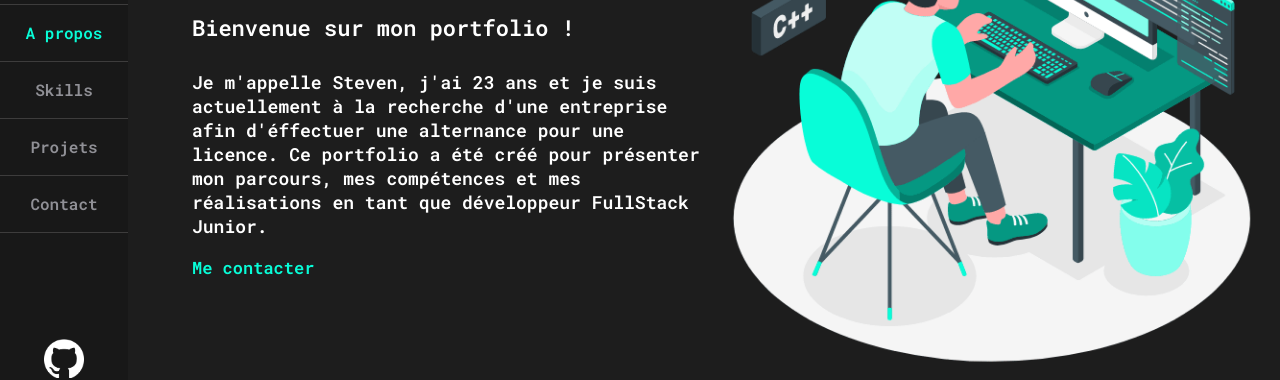
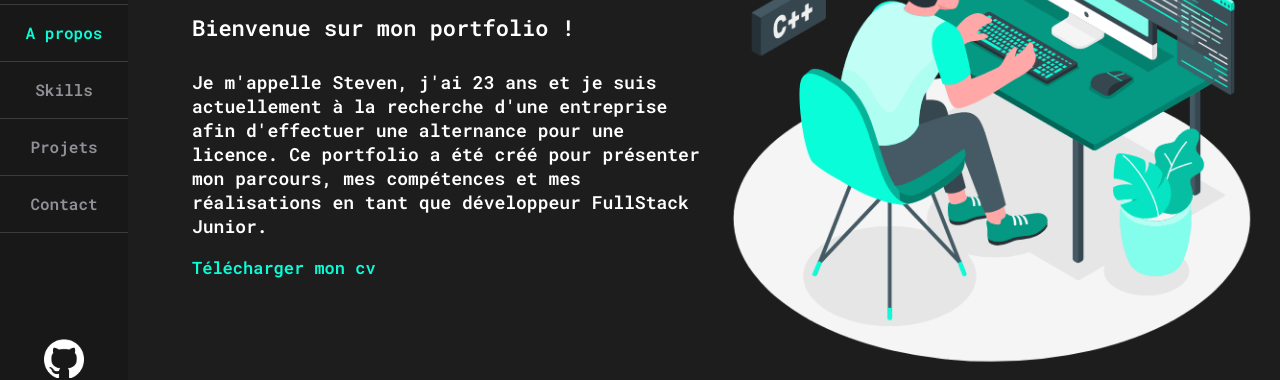
Before and after one commit to Ricama/portfolio2, a React (Create React App) app: page / in a window 1280 px wide. Shown: the part 311-691 px from the top of the page. Built offline with nearby package versions, Linux system fonts and the light colour scheme.

Commit message:
add télécharger mon Cv et modif sur les <a>

```diff
--- a/src/components/Pages/Projets.js
+++ b/src/components/Pages/Projets.js
@@ -52,7 +52,7 @@ document.getElementById("contenu_popup").innerHTML = `
   ${card.imagef ? `<img src="${card.imagef}" alt="">` : ''}
   <h1>Description</h1>
   <p>${card.description}</p>
-  <a href="${card.git}">Lien du projet Git</a>
+  <a href="${card.git}" target="_blank" rel="noreferrer">Lien du projet Git</a>
   ${imagePopup}
   </div>
 `;
--- a/src/components/Pages/Propos.js
+++ b/src/components/Pages/Propos.js
@@ -1,25 +1,31 @@
 import React from 'react'
 import Navbar from '../navbar/Navbar'
 import dev from '../../ressources/images/dev.gif'
-import { NavLink } from "react-router-dom"
 import Loading from './Loading'
+import CV from '../../ressources/cv.pdf'
 
 export default function Propos() {
+  const handleDownload = () => {
+    const url = CV;
+    const link = document.getElementById("cv");
+    link.href = url;
+    link.download = 'CV_Steven_Mahouasse.pdf';
+    link.click();
+  };
   return (
 
     <div>
         <Navbar/>
         <Loading/>
         <div className='propos'>
-
           <div className='contenu_propos'>
             <div className='left_propos'>
             <div className='titre_propos'>
           <h1 id='titre'>A propos</h1>
           </div>
           <h4>Bienvenue sur mon portfolio !</h4>
-            <p>Je m'appelle Steven, j'ai 23 ans et je suis actuellement à la recherche d'une entreprise afin d'éffectuer une alternance pour une licence. Ce portfolio a été créé pour présenter mon parcours, mes compétences et mes réalisations en tant que développeur FullStack Junior.</p>
-            <NavLink className="propos_link" to="/contact">Me contacter</NavLink>
+            <p>Je m'appelle Steven, j'ai 23 ans et je suis actuellement à la recherche d'une entreprise afin d'effectuer une alternance pour une licence. Ce portfolio a été créé pour présenter mon parcours, mes compétences et mes réalisations en tant que développeur FullStack Junior.</p>
+            <a className='propos_link' id='cv' href='./' onClick={handleDownload}>Télécharger mon cv</a>
                  </div>
                  <div className='right_propos'>
                   <img src={dev} alt=''/>
--- a/src/components/navbar/Navbar.js
+++ b/src/components/navbar/Navbar.js
@@ -56,7 +56,7 @@ return(
   <NavLink className="navlink" to="/contact" activeclassname="active">Contact</NavLink>
   </div>
   <div className="divgit">
-    <a href="https://github.com/Ricama">
+    <a href="https://github.com/Ricama" target="_blank" rel="noreferrer" >
   <img id="menu" className="navgit" alt="Logo github" src={isHovered ? gitg : gitw} onMouseOver={handleMouseOver} onMouseOut={handleMouseOut} />
   </a>
   </div>
```
Also changed, not shown: 1 other file (tests, documents, lock files or other folders).
